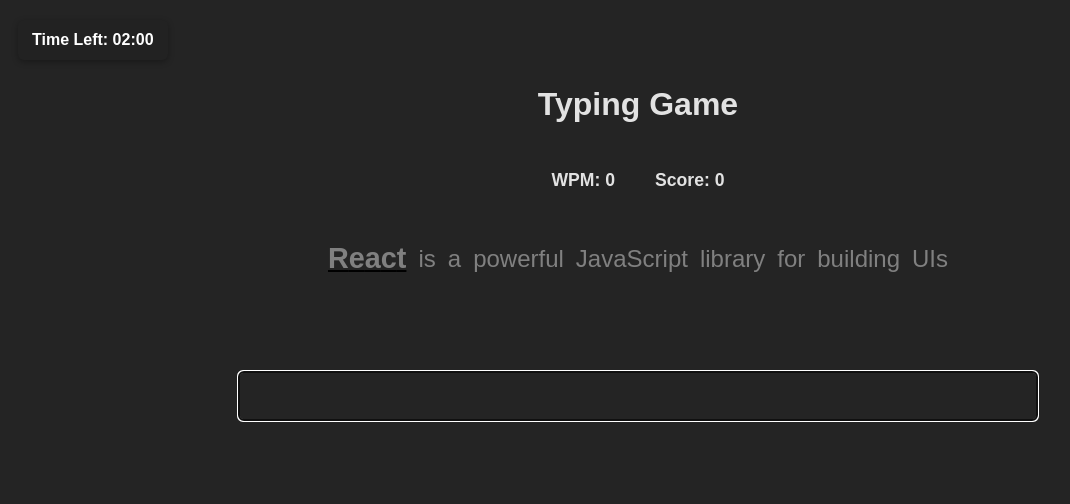
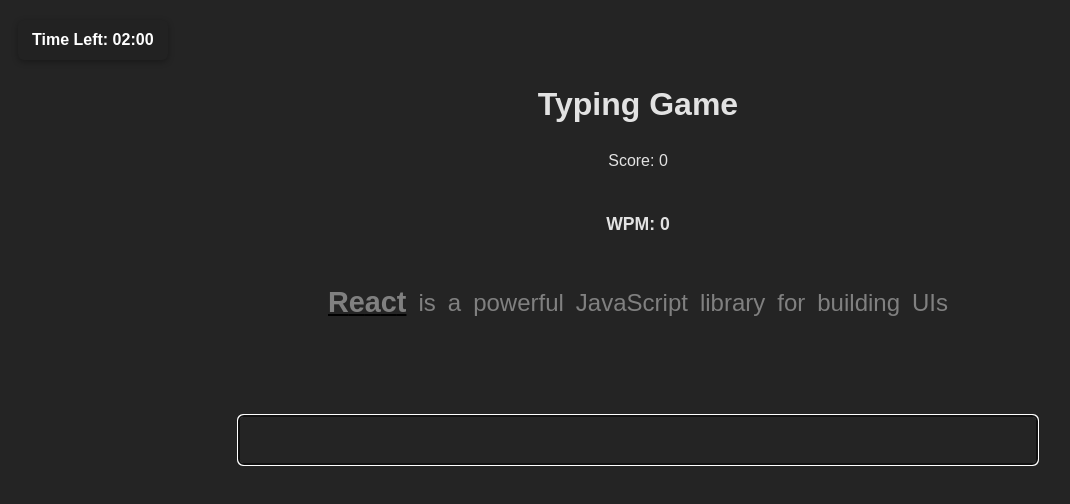
Before and after one commit to kofiarhin/kf-rt-alpha, a React (Vite) app: page / in a window 1280 px wide. Both pictures are taken after a click on the button "Easy (2 min)". Shown: the top 504 px of the page, without its empty margins (2-1072 px from the left). Built offline with nearby package versions, Linux system fonts and the light colour scheme.

Commit message:
Update App.jsx

```diff
--- a/src/App.jsx
+++ b/src/App.jsx
@@ -201,9 +201,10 @@
       <h1>Typing Game</h1>
 
       {isStarted && (
-        <div className="timer-box">
-          Time Left: {formatTime(timeLeft)}
-        </div>
+        <>
+          <div className="timer-box">Time Left: {formatTime(timeLeft)}</div>
+          <div className="score-box">Score: {score}</div>
+        </>
       )}
 
       {!isStarted && (
@@ -219,7 +220,6 @@
         <>
           <div className="stats">
             <p>WPM: {finalWPM}</p>
-            <p>Score: {score}</p>
           </div>
 
           {isGameOver && (
```
